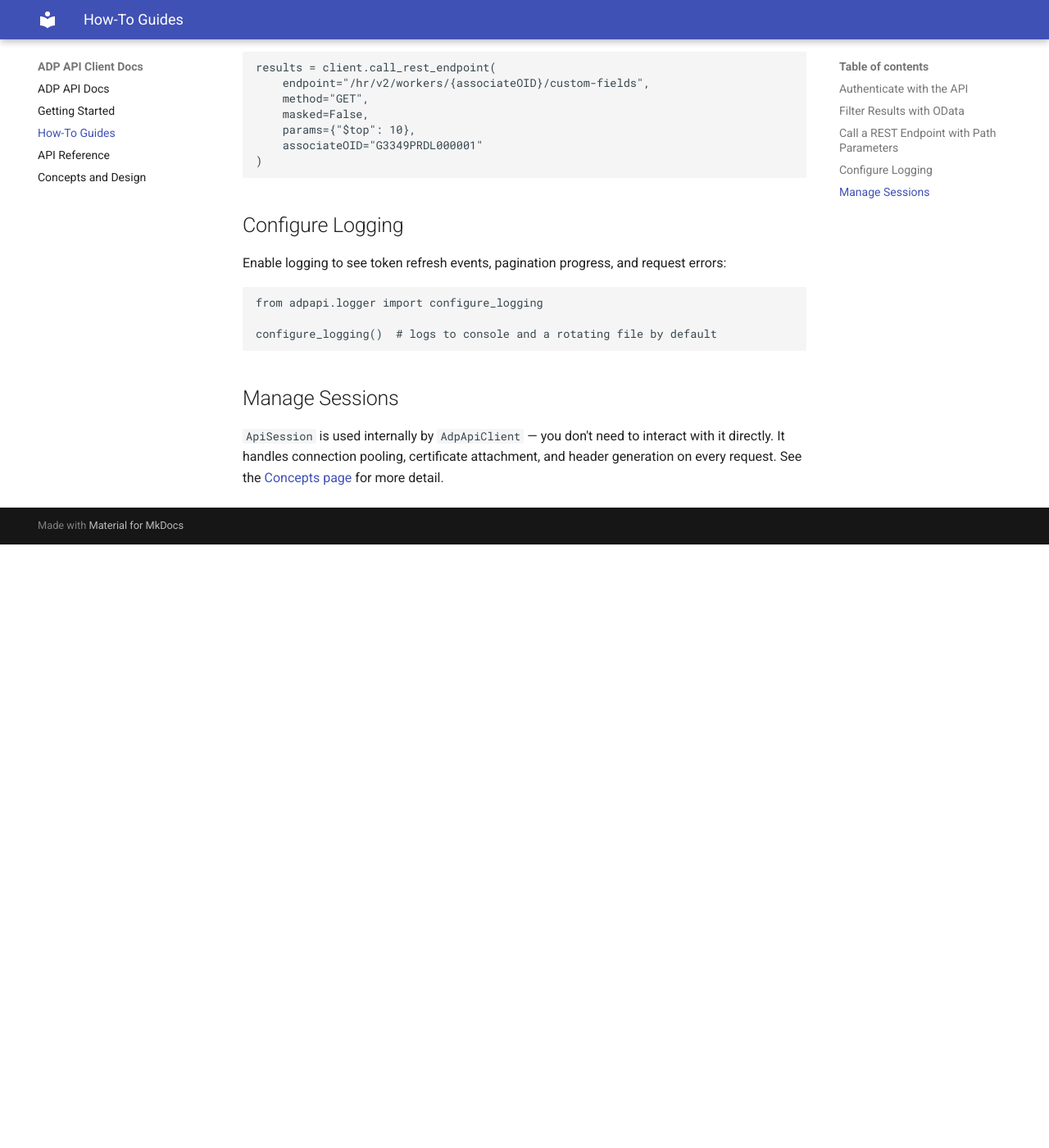
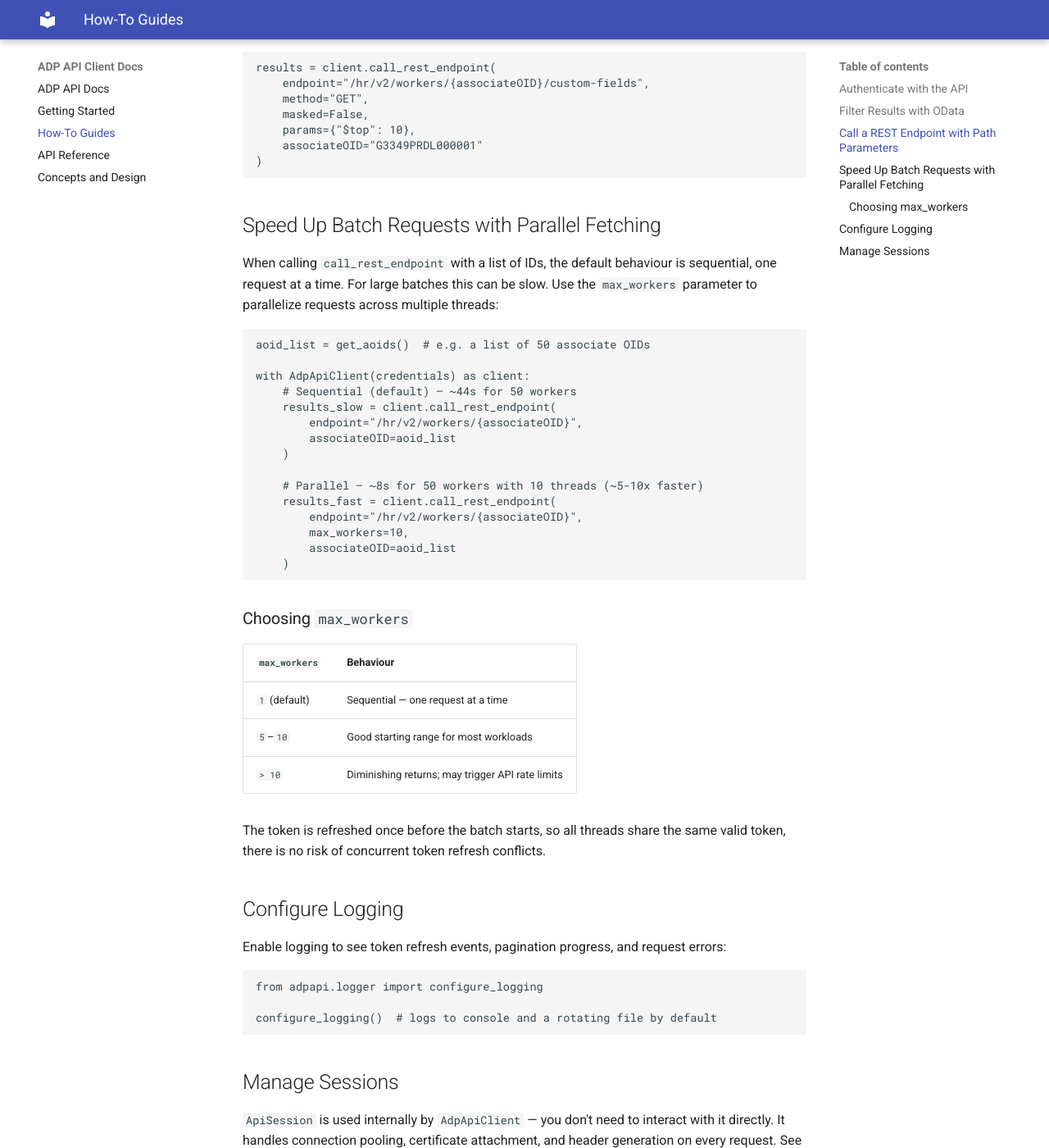
Before and after one commit to JoeyRussoniello/Adp-Api-Client, an MkDocs documentation site: the page built from docs/how-to-guides.md, in a window 1280 px wide and 1400 px high, scrolled down 1694 px. Shown: the whole window at 82% size. Built offline with MkDocs 1.6.1 and Material for MkDocs 9.7.7, drawn with Linux system fonts in a browser that asks for light colours; before the commit the page ends 2358 px from its top, so only the background shows below that.

Commit message:
Updated docs with parallelism instructions

````diff
--- a/docs/how-to-guides.md
+++ b/docs/how-to-guides.md
@@ -92,6 +92,38 @@ results = client.call_rest_endpoint(
 )
 ```
 
+## Speed Up Batch Requests with Parallel Fetching
+
+When calling `call_rest_endpoint` with a list of IDs, the default behaviour is sequential, one request at a time. For large batches this can be slow. Use the `max_workers` parameter to parallelize requests across multiple threads:
+
+```python
+aoid_list = get_aoids()  # e.g. a list of 50 associate OIDs
+
+with AdpApiClient(credentials) as client:
+    # Sequential (default) — ~44s for 50 workers
+    results_slow = client.call_rest_endpoint(
+        endpoint="/hr/v2/workers/{associateOID}",
+        associateOID=aoid_list
+    )
+
+    # Parallel — ~8s for 50 workers with 10 threads (~5-10x faster)
+    results_fast = client.call_rest_endpoint(
+        endpoint="/hr/v2/workers/{associateOID}",
+        max_workers=10,
+        associateOID=aoid_list
+    )
+```
+
+### Choosing `max_workers`
+
+| `max_workers` | Behaviour |
+|---|---|
+| `1` (default) | Sequential — one request at a time |
+| `5`–`10` | Good starting range for most workloads |
+| `> 10` | Diminishing returns; may trigger API rate limits |
+
+The token is refreshed once before the batch starts, so all threads share the same valid token, there is no risk of concurrent token refresh conflicts.
+
 ## Configure Logging
 
 Enable logging to see token refresh events, pagination progress, and request errors:
````
Also changed, not shown: docs/explanation.md (+23 -0 lines), docs/index.md (+1 -0 lines), docs/tutorials.md (+19 -0 lines).
